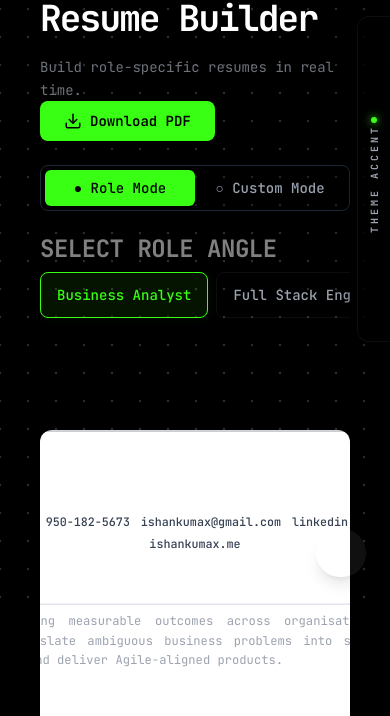
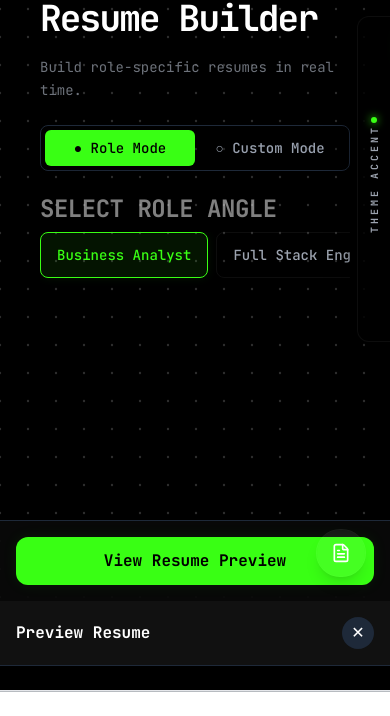
Before and after one commit to ishankumax/portfolio, a React (Vite) app: page /resume in a window 390 px wide. Shown: the part 243-959 px from the top of the page. Built offline with nearby package versions, Linux system fonts and the light colour scheme; no server answers; the database is empty.

Commit message:
feat: Phase 5 - Responsive design, Tablet stacking, and Mobile Drawer

```diff
--- a/src/components/ResumePage.jsx
+++ b/src/components/ResumePage.jsx
@@ -44,10 +44,12 @@ export default function ResumePage() {
     }
   }, [selectedRole, mode]) // Syncs when in role mode
 
+  const [isMobileDrawerOpen, setIsMobileDrawerOpen] = useState(false)
+
   return (
-    <div className="min-h-screen pt-24 md:pt-28 pb-16 px-4 md:px-8 max-w-[1500px] mx-auto flex flex-col md:flex-row gap-8 items-start">
+    <div className="min-h-screen pt-24 lg:pt-28 pb-24 lg:pb-16 px-4 lg:px-8 max-w-[1500px] mx-auto flex flex-col lg:flex-row gap-8 items-start">
       {/* Configuration Panel - 32% width on desktop, scrolls */}
-      <div className="w-full md:w-[32%] flex-shrink-0 flex flex-col gap-6">
+      <div className="w-full lg:w-[32%] flex-shrink-0 flex flex-col gap-6">
         <div>
           <h1 className="text-3xl font-bold tracking-tight mb-2" style={{ color: 'var(--text-primary)' }}>
             Resume Builder
@@ -55,10 +57,12 @@ export default function ResumePage() {
           <p className="text-sm opacity-70 mb-4" style={{ color: 'var(--text-secondary)' }}>
             Build role-specific resumes in real time.
           </p>
-          <PDFExporter
-            targetId="resume-pdf-container"
-            filename={`Ishan_Kumar_Resume_${mode === 'role' ? selectedRole.replace(/\s+/g, '_') : 'Custom'}.pdf`}
-          />
+          <div className="hidden lg:block">
+            <PDFExporter
+              targetId="resume-pdf-container"
+              filename={`Ishan_Kumar_Resume_${mode === 'role' ? selectedRole.replace(/\s+/g, '_') : 'Custom'}.pdf`}
+            />
+          </div>
         </div>
 
         <ConfigurationPanel
@@ -74,9 +78,27 @@ export default function ResumePage() {
       </div>
 
       {/* Main Resume Content - 68% width on desktop, sticky */}
-      <div className="w-full md:w-[68%] sticky top-28 h-[calc(100vh-140px)] flex justify-center">
-        <div className="overflow-auto pb-8 rounded-xl no-scrollbar flex justify-center w-full max-w-full">
-          <div className="min-w-[800px] flex justify-center bg-white shadow-2xl rounded-sm overflow-hidden border border-gray-200" style={{ transform: 'scale(0.9)', transformOrigin: 'top center' }}>
+      {/* Hidden on mobile unless drawer is open, visible on tablet/desktop */}
+      <div className={`
+        fixed inset-0 z-50 bg-black/90 lg:bg-transparent lg:static
+        lg:w-[68%] lg:sticky lg:top-28 lg:h-[calc(100vh-140px)]
+        flex flex-col justify-start lg:justify-center items-center overflow-y-auto lg:overflow-visible
+        transition-transform duration-250 ease-out
+        ${isMobileDrawerOpen ? 'translate-y-0' : 'translate-y-full lg:translate-y-0'}
+      `}>
+        {/* Mobile Header for Drawer */}
+        <div className="w-full bg-[#111] border-b border-gray-800 p-4 flex justify-between items-center sticky top-0 z-10 lg:hidden shadow-lg">
+          <span className="font-bold text-white">Preview Resume</span>
+          <button
+            onClick={() => setIsMobileDrawerOpen(false)}
+            className="w-8 h-8 flex items-center justify-center bg-gray-800 rounded-full text-white"
+          >
+            ✕
+          </button>
+        </div>
+
+        <div className="w-full overflow-auto pt-6 pb-24 lg:pb-8 px-2 lg:px-0 rounded-xl no-scrollbar flex justify-center max-w-full">
+          <div className="min-w-[800px] flex justify-center bg-white shadow-2xl rounded-sm overflow-hidden border border-gray-200 transition-all duration-200" style={{ transform: 'scale(0.85) lg:scale(0.9)', transformOrigin: 'top center' }}>
             <ResumePreview
               resumeData={resumeData}
               selectedRole={selectedRole}
@@ -85,6 +107,24 @@ export default function ResumePage() {
             />
           </div>
         </div>
+
+        {/* Mobile PDF Exporter inside drawer */}
+        <div className="lg:hidden fixed bottom-6 left-1/2 -translate-x-1/2 z-20">
+          <PDFExporter
+            targetId="resume-pdf-container"
+            filename={`Ishan_Kumar_Resume_${mode === 'role' ? selectedRole.replace(/\s+/g, '_') : 'Custom'}.pdf`}
+          />
+        </div>
+      </div>
+
+      {/* Mobile Sticky Bottom Bar to open drawer */}
+      <div className="fixed bottom-0 left-0 right-0 p-4 bg-[#0a0a0a]/80 backdrop-blur-md border-t border-gray-800 flex justify-center lg:hidden z-40">
+        <button
+          onClick={() => setIsMobileDrawerOpen(true)}
+          className="w-full max-w-md bg-[var(--accent)] text-black font-bold py-3 rounded-xl shadow-[0_0_15px_var(--accent-faint)] active:scale-95 transition-transform"
+        >
+          View Resume Preview
+        </button>
       </div>
     </div>
   )
```
